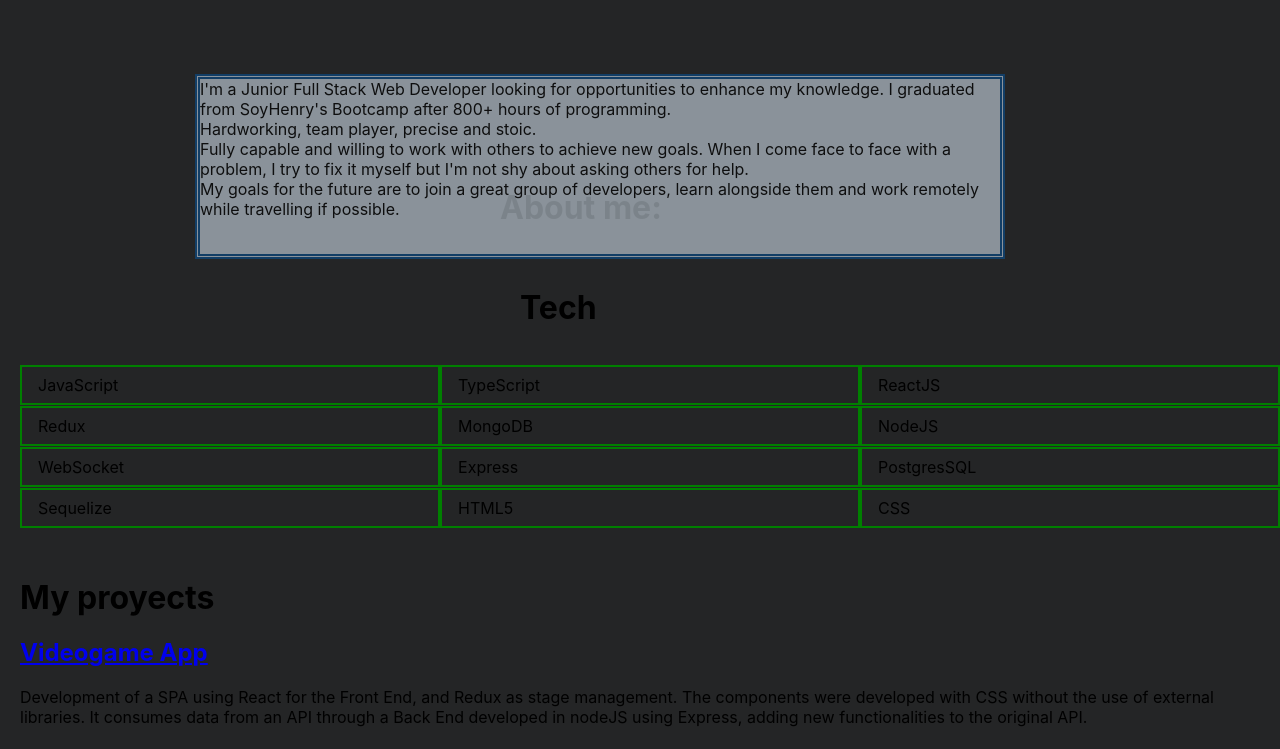
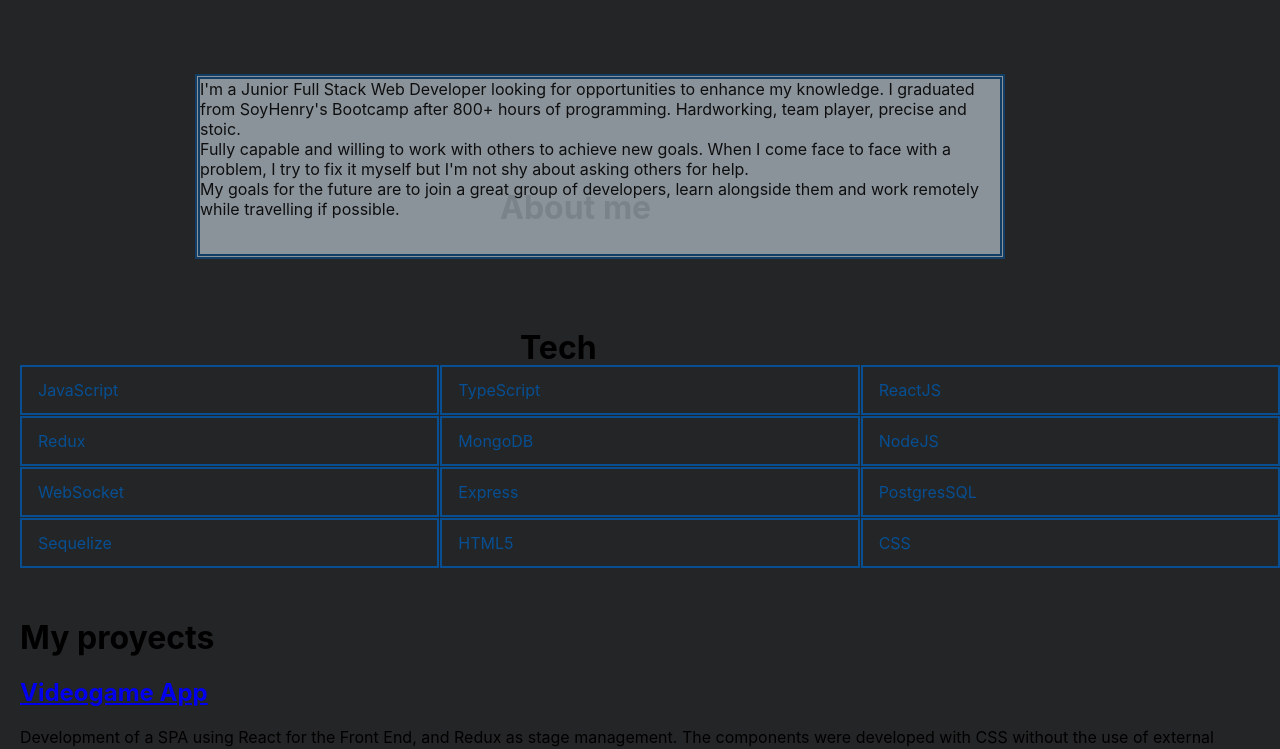
Before and after one commit to JustBecerra/Portfolio, a React (Create React App) app: page / in a window 1280 px wide. Shown: the part 652-1401 px from the top of the page. Built offline with nearby package versions, Linux system fonts and the light colour scheme.

Commit message:
minimos avances

```diff
--- a/src/components/PersonalInfo/Intro.jsx
+++ b/src/components/PersonalInfo/Intro.jsx
@@ -3,10 +3,10 @@ import './intro.css'
 export default function Intro(){
   return(
       <div>
-          <h1 className='Aboutme'>About me:</h1>
+          <h1 className='Aboutme'>About me</h1>
           <p className='Pbackground'>
             I'm a Junior Full Stack Web Developer looking for opportunities to enhance my knowledge.
-            I graduated from SoyHenry's Bootcamp after 800+ hours of programming.<br/>
+            I graduated from SoyHenry's Bootcamp after 800+ hours of programming.
             Hardworking, team player, precise and stoic.<br/>
             Fully capable and willing to work with others to achieve new goals.
             When I come face to face with a problem, I try to fix it myself but I'm not shy about asking others for help.<br/>
--- a/src/components/PersonalInfo/Techs.jsx
+++ b/src/components/PersonalInfo/Techs.jsx
@@ -9,10 +9,9 @@ export default function Techs(){
             <Box
             sx={{
                 display: 'grid',
-                columnGap: 0.1,
-                rowGap: 1,
+                gap:1,
                 gridTemplateColumns: 'repeat(3, 1fr)',
-
+                justifyContent: 'space-between'
               }}
               className='box'
             >
--- a/src/components/PersonalInfo/techs.css
+++ b/src/components/PersonalInfo/techs.css
@@ -10,11 +10,12 @@
     bottom:180px;
 }
 
-.box{
-    /* position:relative;
-    left:10px; */
-}
+/* .box{
+    justify-content: space-between;
+} */
 
 .singletech{
-    border:2px solid green;
+    border:2px solid #074f92;
+    color:#074f92;
+    height:50px;
 }
```
Also changed, not shown: 1 other file (tests, documents, lock files or other folders).
